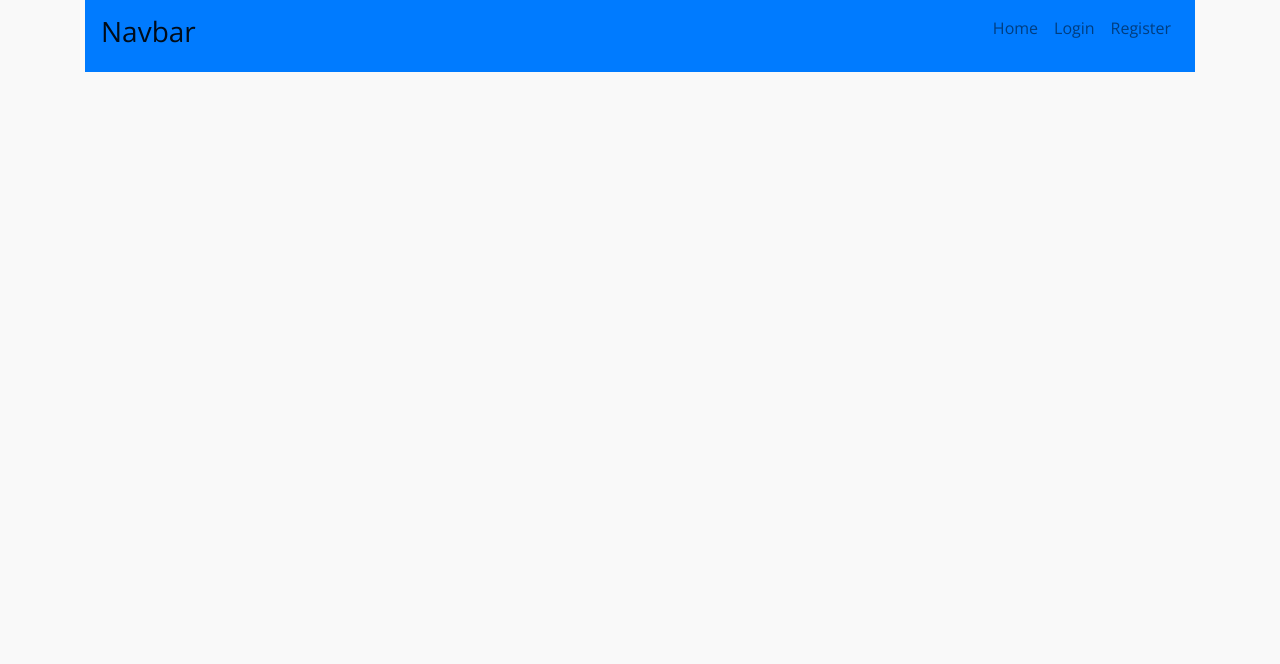
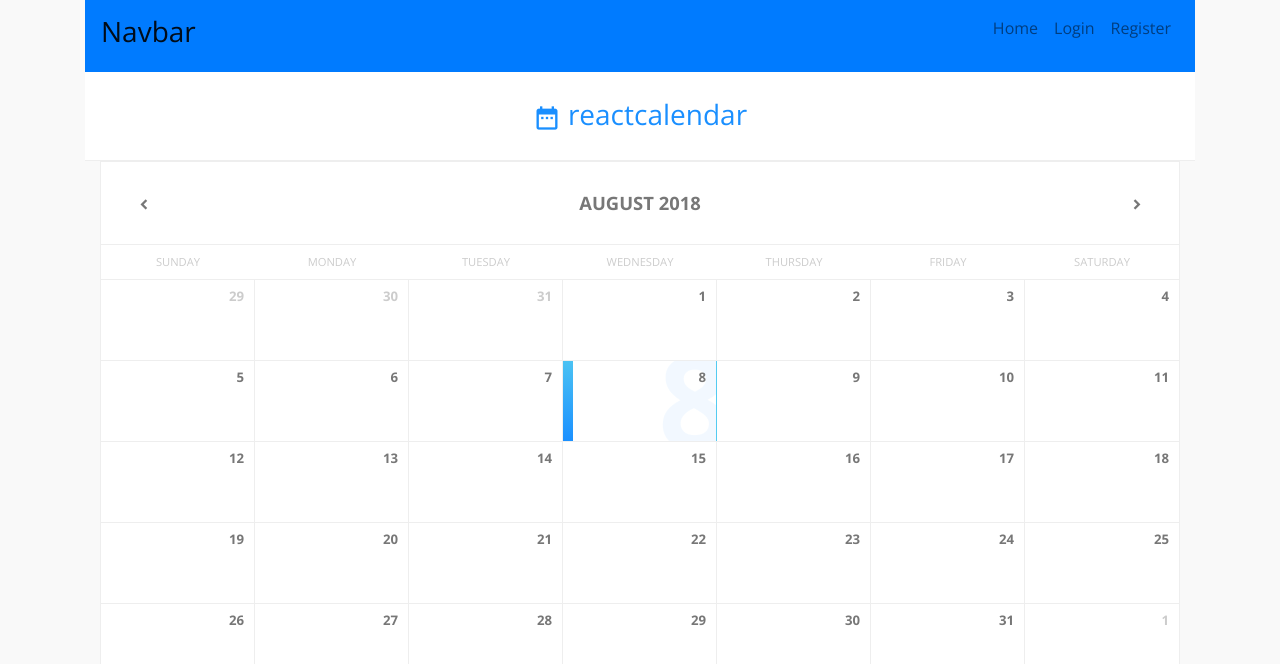
Before and after one commit to 528491/Project-3, a React (Create React App) app in the folder client/: page /calendar in a window 1280 px wide. Shown: the top 664 px of the page. Built offline with nearby package versions, Linux system fonts and the light colour scheme.

Commit message:
Add route to calendar.

```diff
--- a/client/src/App.js
+++ b/client/src/App.js
@@ -128,6 +128,8 @@ class App extends Component {
                 />}
             />
 
+            <Route exact path="/calendar" component={CalendarDisplay}/>
+
           </Switch>
 
       </Router>
```
